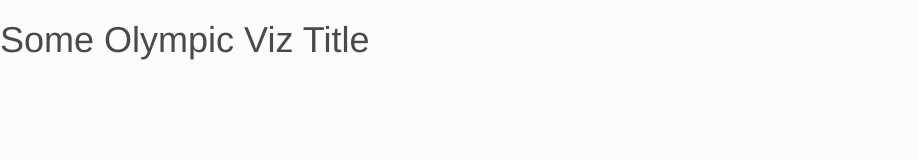
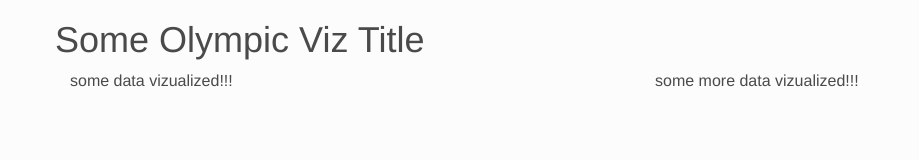
Before and after one commit to kshannon/dse-241, a plain HTML site: page exercise_2/index.html in a window 1280 px wide. Shown: the whole page, without its empty margins (0-919 px from the left). Drawn offline with nearby package versions, Linux system fonts and the light colour scheme; files that its build step writes are made by us from their sources.

Commit message:
slight html additions

```diff
--- a/exercise_2/index.html
+++ b/exercise_2/index.html
@@ -12,11 +12,26 @@
   </head>
 
   <body>
-    <div class="container-fluid"> <!-- max width -->
+    <div class="container"> <!-- max width -->
     	<div class="row">
     		<h1>Some Olympic Viz Title</h1>
     	</div>
+      <div class="row">
+        <div class="col-sm-6">
+          some data vizualized!!!
+        </div>
+        <div class="col-sm-6">
+          some more data vizualized!!!
+        </div>
+      </div>
+
     </div>
+
+
+
+
+
+
 
 
 
```
